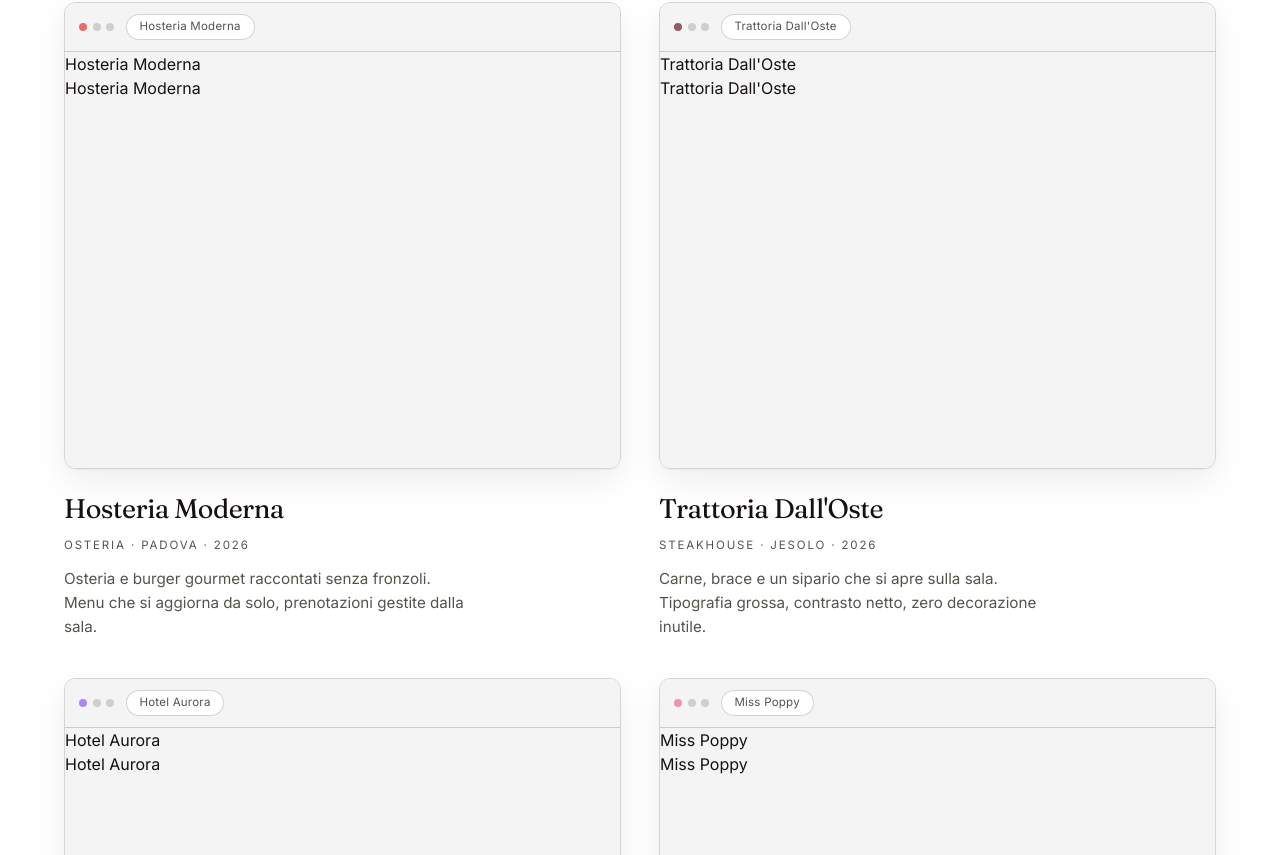
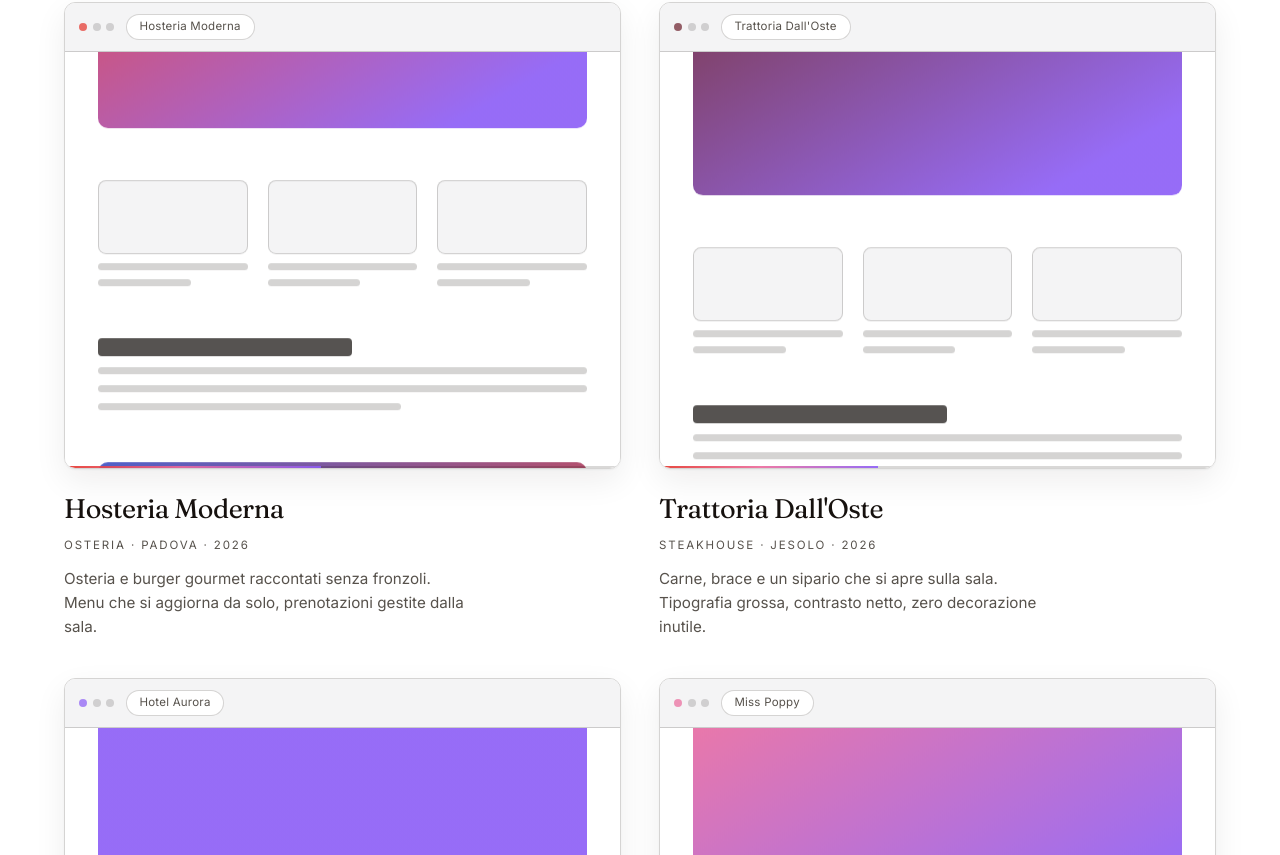
Before and after one commit to luminoagency/lumino-agency, a Next.js app: page / in a window 1280 px wide. Shown: the part 1885-2740 px from the top of the page. Built offline with nearby package versions, Linux system fonts and the light colour scheme.

Commit message:
Card: stile del finto sito, barra di avanzamento sempre accesa

```diff
--- a/components/home/home.css
+++ b/components/home/home.css
@@ -417,41 +417,159 @@ body {
   width: 100%;
   height: auto;
 }
-/* Placeholder finché lo screenshot vero non è in /public/works/.
-   Volutamente ALTO come una pagina reale: così lo scorrimento all'hover si
-   vede già adesso, e sostituendolo con il .webp non cambia nulla d'altro. */
-.lm-card-placeholder {
+/* Finto layout di sito, finché lo screenshot vero non è in /public/works/.
+   Non è un riempitivo: ha nav, hero, blocchi immagine nei colori del progetto,
+   colonne e listino. Serve a far capire cosa sarà quella card e a dare al
+   nastro un'altezza vera da scorrere — un rettangolo bianco non si vede
+   scorrere. Sostituendolo con il .webp non cambia nient'altro. */
+.lm-fake {
+  --accent: var(--red);
+  width: 100%;
   display: grid;
-  align-content: start;
-  justify-items: center;
-  gap: 0;
-  width: 100%;
-  aspect-ratio: 900 / 2600;
-  padding-top: 14%;
-  color: var(--ink-dim);
+  gap: 5%;
+  padding-bottom: 6%;
+  background: var(--paper);
+  color: var(--ink);
+}
+.lm-fake-nav {
+  display: flex;
+  align-items: center;
+  justify-content: space-between;
+  padding: 5% 6% 0;
+}
+.lm-fake-logo {
   font-family: var(--font-serif), Georgia, serif;
-  font-size: clamp(1.1rem, 2vw, 1.6rem);
+  font-size: clamp(0.85rem, 2.4vw, 1.15rem);
   letter-spacing: -0.02em;
-  background-color: var(--paper-2);
-  background-image:
-    linear-gradient(180deg, var(--paper) 0%, transparent 22%),
-    repeating-linear-gradient(
-      180deg,
-      transparent 0 7%,
-      var(--line-ink) 7% 7.25%,
-      transparent 7.25% 14%
-    );
+  color: var(--ink);
 }
-.lm-card-placeholder span {
-  opacity: 0.45;
+.lm-fake-links {
+  display: inline-flex;
+  gap: 8px;
+}
+.lm-fake-links i {
+  width: 26px;
+  height: 5px;
+  border-radius: 3px;
+  background: var(--line-ink);
+}
+.lm-fake-hero {
+  display: grid;
+  gap: 3.5%;
+  justify-items: start;
+  padding: 4% 6% 0;
+}
+.lm-fake-eyebrow {
+  width: 22%;
+  height: 6px;
+  border-radius: 3px;
+  background: var(--accent);
+  opacity: 0.75;
+}
+.lm-fake-h1 {
+  width: 88%;
+  height: 26px;
+  border-radius: 5px;
+  background: rgba(22, 17, 14, 0.82);
+}
+.lm-fake-h1.is-short {
+  width: 58%;
+}
+.lm-fake-h2 {
+  display: block;
+  width: 52%;
+  height: 18px;
+  border-radius: 4px;
+  background: rgba(22, 17, 14, 0.72);
+}
+.lm-fake-btn {
+  width: 34%;
+  height: 32px;
+  border-radius: 999px;
+  background: var(--accent);
+}
+.lm-fake-media {
+  height: 260px;
+  margin-inline: 6%;
+  border-radius: 10px;
+  background: linear-gradient(150deg, var(--accent), var(--violet) 85%);
+  opacity: 0.9;
+}
+.lm-fake-media.is-alt {
+  height: 200px;
+  background: linear-gradient(150deg, var(--blue), var(--accent) 90%);
+}
+.lm-fake-cols {
+  display: grid;
+  grid-template-columns: repeat(3, 1fr);
+  gap: 4%;
+  padding-inline: 6%;
+}
+.lm-fake-col {
+  display: grid;
+  gap: 9px;
+}
+.lm-fake-thumb {
+  height: 74px;
+  border-radius: 8px;
+  background: var(--paper-2);
+  border: 1px solid var(--line-ink);
+}
+.lm-fake-line {
+  height: 7px;
+  border-radius: 4px;
+  background: var(--line-ink);
+}
+.lm-fake-line.is-short {
+  width: 62%;
+}
+.lm-fake-band {
+  display: grid;
+  gap: 11px;
+  padding: 0 6%;
+}
+.lm-fake-rows {
+  display: grid;
+  gap: 14px;
+  padding: 0 6%;
+}
+.lm-fake-row {
+  display: flex;
+  align-items: center;
+  justify-content: space-between;
+  gap: 12px;
+  padding-bottom: 12px;
+  border-bottom: 1px solid var(--line-ink);
+}
+.lm-fake-row .lm-fake-line {
+  flex: 1;
+}
+.lm-fake-price {
+  width: 42px;
+  height: 7px;
+  border-radius: 4px;
+  background: var(--accent);
+  opacity: 0.7;
+}
+.lm-fake-foot {
+  margin-top: 3%;
+  padding: 6%;
+  background: var(--ink);
+  display: flex;
+  justify-content: center;
+}
+.lm-fake-foot .lm-fake-logo {
+  color: var(--paper);
 }
 
+/* Il nastro scorre da solo, quindi la barra è un indicatore di posizione e sta
+   sempre accesa: comparire solo all'hover la faceva sembrare un effetto. */
 .lm-card-progress {
   position: absolute;
   inset: auto 0 0;
   height: 2px;
   background: var(--line-ink);
-  opacity: 0;
+  opacity: 0.9;
   transition: opacity 0.3s ease;
 }
 .lm-card-progress span {
```
